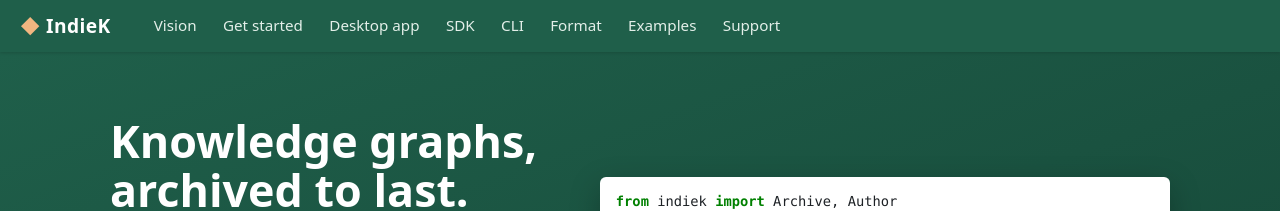
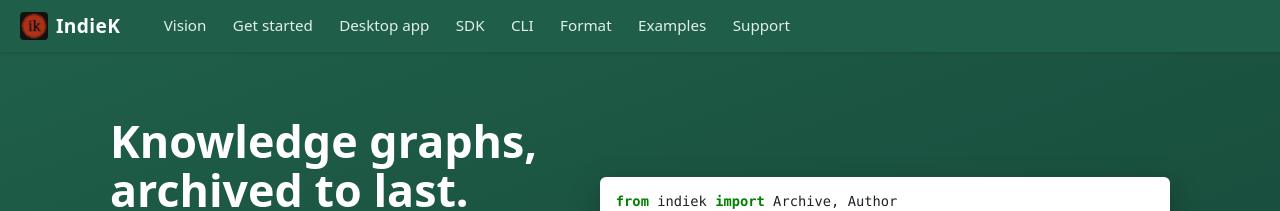
Before and after one commit to indiek/indiek.github.io, a Jekyll site: the page built from index.md, in a window 1280 px wide. Shown: the top 211 px of the page. Built offline with Jekyll 4.4.1, drawn with Linux system fonts in a browser that asks for light colours.

Commit message:
logo attempt

```diff
--- a/_layouts/default.html
+++ b/_layouts/default.html
@@ -6,6 +6,9 @@
     <meta name="viewport" content="width=device-width,initial-scale=1">
     <title>{% if page.url == "/" %}{{ site.title }} — {{ site.tagline }}{% else %}{{ page.title }} — {{ site.title }}{% endif %}</title>
     <meta name="description" content="{{ page.description | default: site.description | strip_newlines | escape }}">
+    <link rel="icon" href="{{ '/favicon.ico' | relative_url }}" sizes="any">
+    <link rel="icon" type="image/png" sizes="32x32" href="{{ '/assets/img/icon-32.png' | relative_url }}">
+    <link rel="apple-touch-icon" href="{{ '/assets/img/apple-touch-icon.png' | relative_url }}">
     <link rel="stylesheet" href="{{ '/assets/css/style.css' | relative_url }}">
     <script defer src="{{ '/assets/js/site.js' | relative_url }}"></script>
     {% raw %}
@@ -18,7 +21,8 @@
     <header class="topbar">
         <div class="topbar-inner">
             <a class="brand" href="{{ '/' | relative_url }}">
-                <span class="brand-mark" aria-hidden="true">◆</span> IndieK
+                <img class="brand-logo" src="{{ '/assets/img/logo-64.png' | relative_url }}" width="28" height="28" alt="">
+                IndieK
             </a>
             <input type="checkbox" id="nav-toggle" class="nav-toggle" aria-label="Show navigation">
             <label for="nav-toggle" class="nav-toggle-label" aria-hidden="true">☰</label>
--- a/assets/css/style.css
+++ b/assets/css/style.css
@@ -69,14 +69,20 @@ a:hover {
   font-size: 1.2rem;
   letter-spacing: .02em;
   white-space: nowrap;
+  display: inline-flex;
+  align-items: center;
+  gap: .5rem;
 }
 
 .brand:hover {
   color: #fff;
 }
 
-.brand-mark {
-  color: #f2b680;
+.brand-logo {
+  width: 28px;
+  height: 28px;
+  border-radius: 4px;
+  flex-shrink: 0;
 }
 
 .topnav {
```
Also changed, not shown: CHANGELOG.md, assets/img/apple-touch-icon.png (added), assets/img/icon-32.png (added), assets/img/logo-64.png (added), favicon.ico (added).
